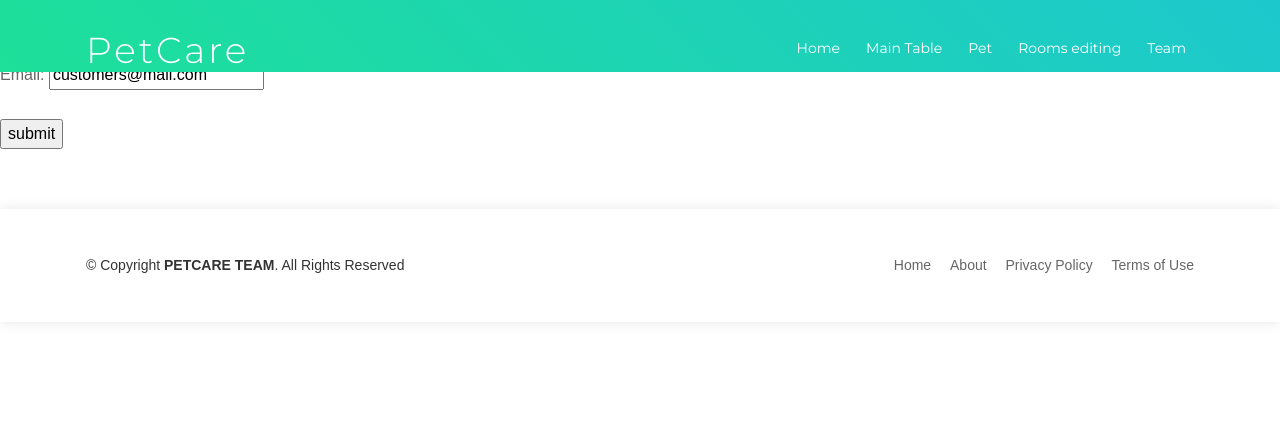
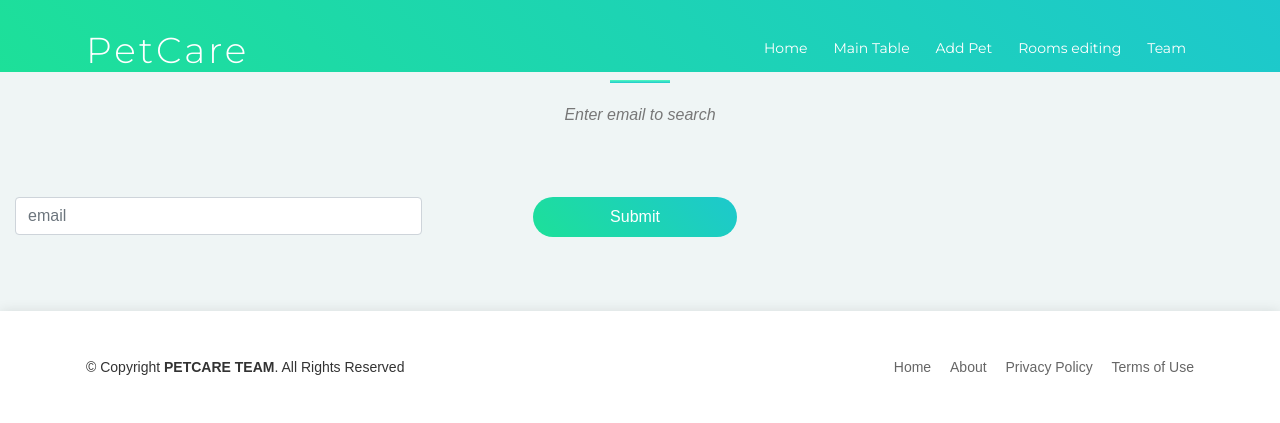
Before and after one commit to BarakMerdler/sadna, a Flask app: page /addpet in a window 1280 px wide. Shown: the top 423 px of the page. Run offline with Flask 2, Linux system fonts and the light colour scheme; some libraries are stand-ins or nearby versions.

Commit message:
working on customers page and bug fixes

```diff
--- a/static/css/style.css
+++ b/static/css/style.css
@@ -1264,6 +1264,7 @@ body.mobile-nav-active #mobile-nav-toggle {
   padding: 30px 0;
   color: #333;
   font-size: 14px;
+
 }
 
 #footer .credits {
@@ -1382,9 +1383,12 @@ button {
   color: #fff;
   width: 50%;
 
-  margin: 35px;
-
-}
+  margin: 0px;
+
+}
+
+
+
 
 .searchbutton {
   background-color: gray;
--- a/static/js/main.js
+++ b/static/js/main.js
@@ -5,7 +5,7 @@
   // Header fixed and Back to top button
   $(window).scroll(function() {
     if ($(this).scrollTop() > 100) {
-      //$('.back-to-top').fadeIn('slow');
+      $('.back-to-top').fadeIn('slow');
       $('#header').addClass('header-fixed');
     } else {
       $('.back-to-top').fadeOut('slow');
--- a/templates/base.html
+++ b/templates/base.html
@@ -47,7 +47,7 @@
         <ul class="nav-menu">
           <li class="menu-active"><a href="#intro">Home</a></li>
           <li><a href="#about">Main Table</a></li>
-          <li><a href="{{ url_for('addpet') }}">Pet</a></li>
+          <li><a href="{{ url_for('addpet') }}">Add Pet</a></li>
           <li><a href="#pricing">Rooms editing</a></li>
           <li><a href="#team">Team</a></li>
 
@@ -60,9 +60,28 @@
 
   <main id="main">
 
-    {% block content %} {% endblock %}
 
 
+    <section id="contact" class="section-bg">
+      <div class="container-fluid">
+        <div class="section-header">
+          <h3 class="section-title"></h3>
+          <span class="section-divider"></span>
+          <p class="section-description">Enter  email to search</p>
+        </div>
+        <div class="row wow fadeInUp">
+
+
+
+          {% block content %}
+
+        {% endblock %}
+
+
+        </div>
+      </div>
+
+    </section><!-- End log in Section -->
   </main>
 
   <!-- ======= Footer ======= -->
--- a/templates/customers.html
+++ b/templates/customers.html
@@ -1,11 +1,19 @@
-{% extends 'base.html' %} {% block head %} {% endblock %} {% block content %}
-<section id= "team">
-  <form action="" method="POST">
-    <label for="email">Email:</label>
-    <input type="email" name="email" value="customers@mail.com" />
-    <br /><br />
-    <input type="submit" value="submit" />
+{% extends 'base.html' %} {% block head %} {% endblock %}
+
+{% block content %}
+
+  <form action="" method="POST" class="col-lg-8 col-md-4">
+    <div class="form-row">
+      <div class="form-group col-lg-6">
+        <input type="email" class="form-control" name="email" id="email" placeholder="email" data-rule="email" data-msg="Please enter a valid email">
+        <div class="validate"></div>
+
+    </div>
+    <div class="text-center col-lg-6"><button type="submit" >Submit</button>
   </form>
-</section>
+
+
+
+  </div>
 
 {% endblock %}
```
